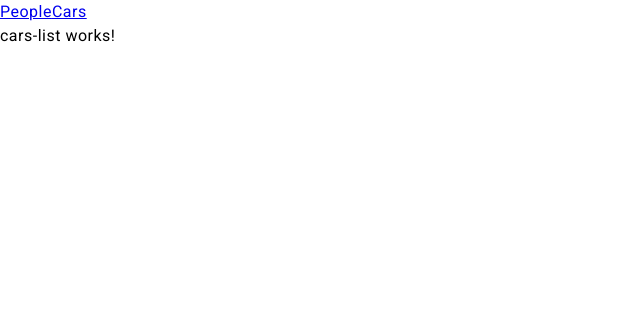
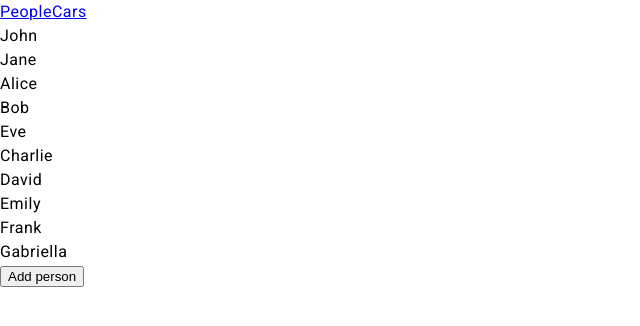
Before and after one commit to FedericoTudini/esercizio-node, an Angular app: page /cars in a window 1280 px wide. Shown: the top 326 px of the page, without its empty margins (0-640 px from the left). Built offline with nearby package versions, Linux system fonts and the light colour scheme.

Commit message:
chore: refactoring services with rxjs

```diff
--- a/src/app/components/cars-list/cars-list.component.html
+++ b/src/app/components/cars-list/cars-list.component.html
@@ -1 +1,6 @@
-<p>cars-list works!</p>
+<div>
+    <div *ngFor="let person of people | async">
+        {{ person.firstName }}
+    </div>
+    <button (click)="addPerson()">Add person</button>
+</div>
--- a/src/app/components/cars-list/cars-list.component.ts
+++ b/src/app/components/cars-list/cars-list.component.ts
@@ -1,12 +1,26 @@
+import { CommonModule } from '@angular/common';
 import { Component } from '@angular/core';
+import { Observable } from 'rxjs';
+import { Person } from '../../models/person.interface';
+import { PeopleService } from '../../services/people.service';
 
 @Component({
   selector: 'app-cars-list',
   standalone: true,
-  imports: [],
+  imports: [CommonModule],
   templateUrl: './cars-list.component.html',
   styleUrl: './cars-list.component.scss'
 })
 export class CarsListComponent {
 
+  people!: Observable<Person[]>;
+
+  constructor(private peopleService: PeopleService) {
+    this.people = this.peopleService.people$
+  }
+
+  addPerson() {
+    this.peopleService.addPerson({ firstName: "Federico", lastName: "Tudini", age: 26})
+  }
+
 }
--- a/src/app/components/people-list/people-list.component.html
+++ b/src/app/components/people-list/people-list.component.html
@@ -1,6 +1,6 @@
 <div>
-    <app-searchbar></app-searchbar>
-    <div *ngFor="let person of data">
+    <app-searchbar ></app-searchbar>
+    <div *ngFor="let person of people | async">
         {{ person.firstName }}
     </div>
     <button (click)="addPerson()">Add person</button>
--- a/src/app/components/people-list/people-list.component.ts
+++ b/src/app/components/people-list/people-list.component.ts
@@ -1,7 +1,9 @@
-import { Component, effect } from '@angular/core';
+import { Component, computed, effect, Signal, signal } from '@angular/core';
 import { PeopleService } from '../../services/people.service';
 import { CommonModule } from '@angular/common';
-import { SearchbarComponent } from "../searchbar/searchbar.component";
+import { SearchbarComponent } from '../searchbar/searchbar.component';
+import { Person } from '../../models/person.interface';
+import { Observable } from 'rxjs';
 
 @Component({
   selector: 'app-people-list',
@@ -12,13 +14,10 @@ import { SearchbarComponent } from "../searchbar/searchbar.component";
 })
 export class PeopleListComponent {
 
-  data: any[] = [];
+  people!: Observable<Person[]>;
 
   constructor(private peopleService: PeopleService) {
-    effect(() => {
-      this.data = this.peopleService.getPeople()
-      console.log("PEOPLE LIST")
-    })
+    this.people = this.peopleService.people$
   }
 
   addPerson() {
--- a/src/app/components/searchbar/searchbar.component.html
+++ b/src/app/components/searchbar/searchbar.component.html
@@ -1 +1,4 @@
-<input matInput placeholder="Ex. Pizza" value="Sushi">
+<div>
+    <input #searchQuery type="text" />
+    <button ></button>
+</div>
--- a/src/app/services/people.service.ts
+++ b/src/app/services/people.service.ts
@@ -1,22 +1,24 @@
-import { computed, Injectable, signal } from '@angular/core';
+import { computed, Injectable, Signal, signal } from '@angular/core';
+import { Person } from '../models/person.interface';
+import { BehaviorSubject } from 'rxjs';
 import { people } from '../constants/people.consts';
-import { Person } from '../models/person.interface';
 
 @Injectable({
   providedIn: 'root'
 })
 export class PeopleService {
 
-  people$ = signal<Person[]>(people)
-  people = computed(this.people$)
+  private peopleSubject = new BehaviorSubject<Person[]>(people);
+
+  people$ = this.peopleSubject.asObservable();
 
   constructor() { }
 
-  getPeople(): Person[] {
-    return this.people()
+  getPeople() {
+    return this.people$
   }
 
   addPerson(person: Person) {
-    this.people$.update(() => [...this.people$(), person])
+    this.peopleSubject.next([...this.peopleSubject.value, person]);
   }
 }
```
Also changed, not shown: src/app/components/searchbar/searchbar.component.ts (+9 -2 lines).
